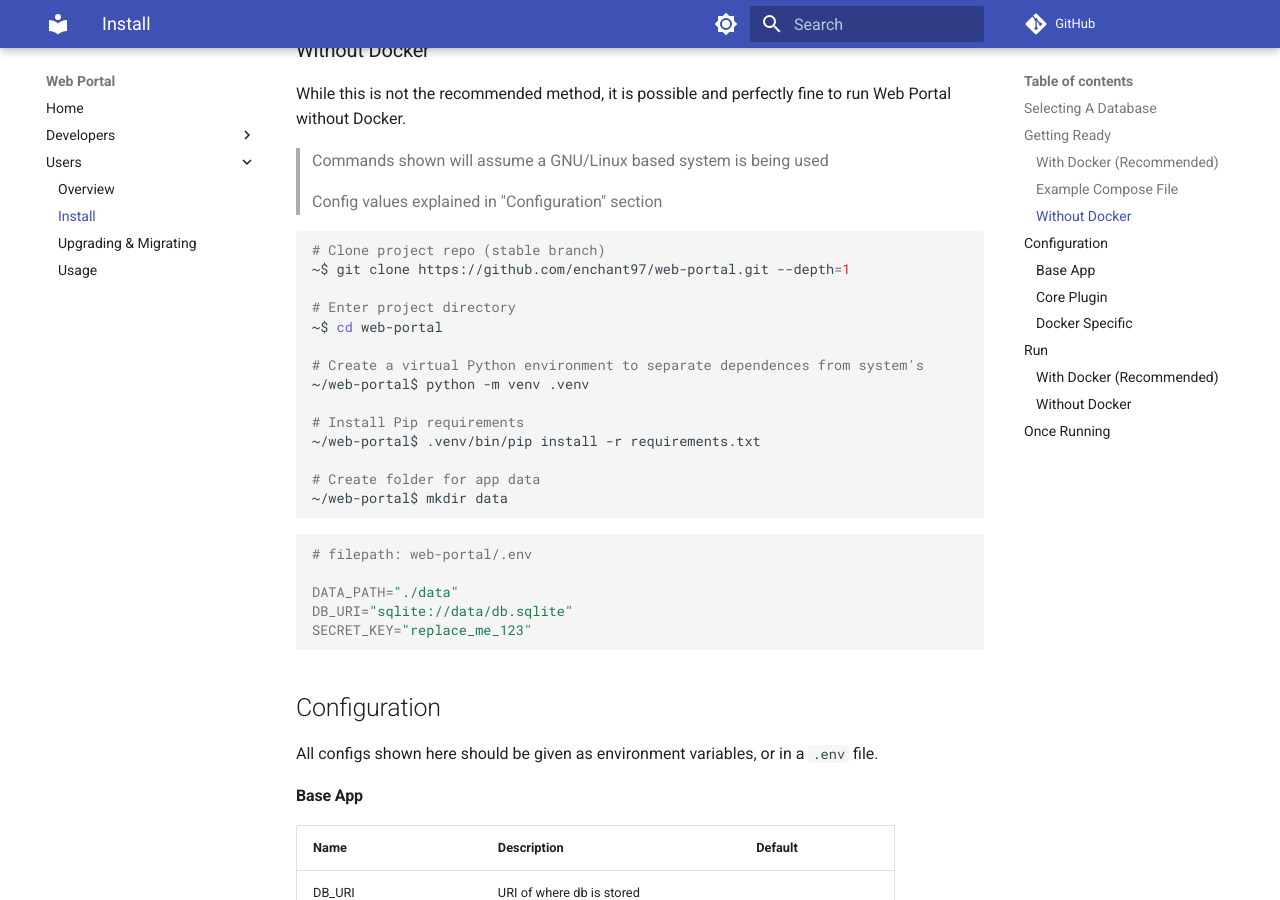
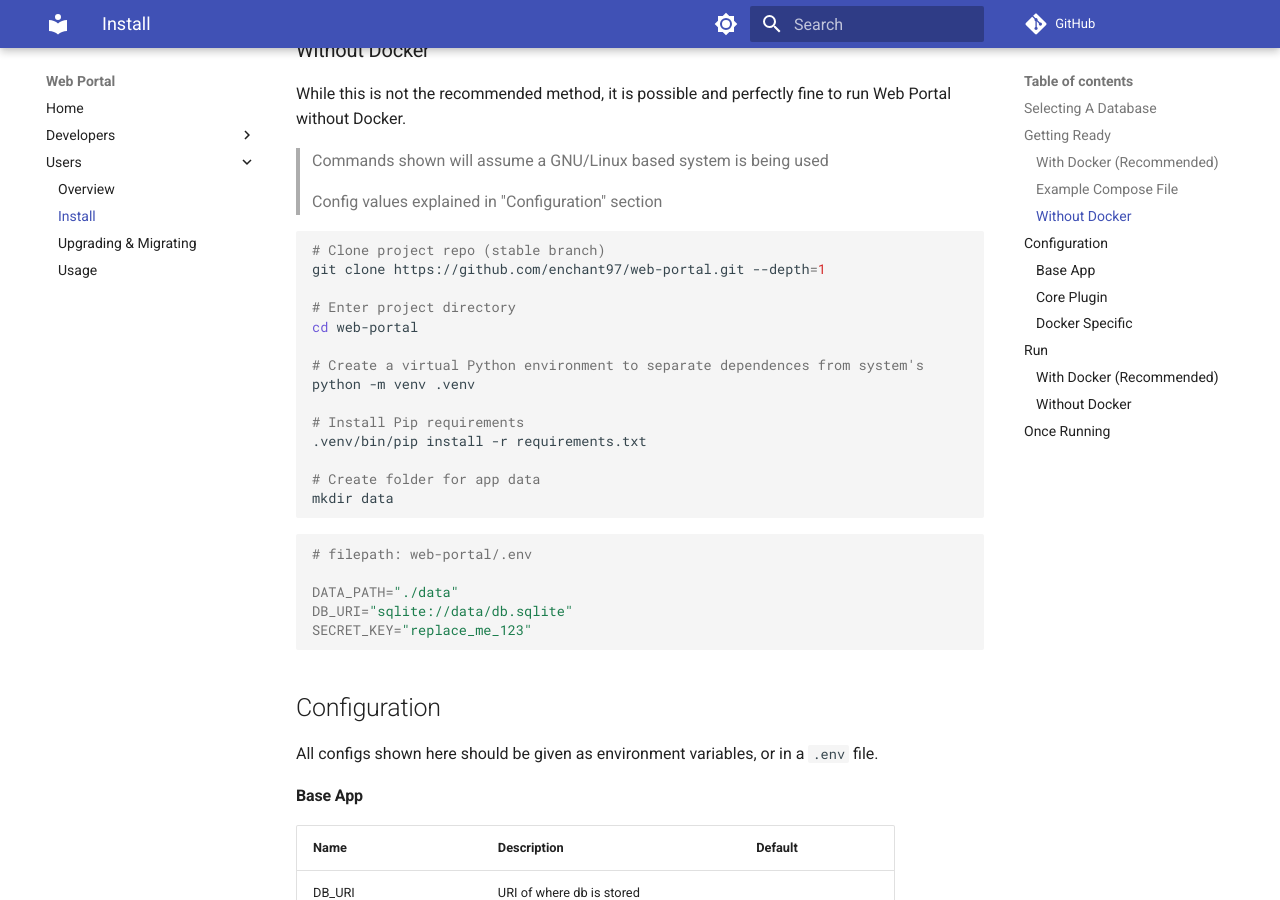
Before and after one commit to enchant97/web-portal, an MkDocs documentation site: the page built from docs/users/install.md, in a window 1280 px wide and 900 px high, scrolled down 1568 px. Built offline with MkDocs 1.6.1 and Material for MkDocs 9.7.7, drawn with Linux system fonts in a browser that asks for light colours; comment, search, counter and statistics services are not loaded; some of the changed text lies outside the part shown.

Commit message:
remove shell prefix to avoid confusion in install guide

````diff
--- a/docs/users/install.md
+++ b/docs/users/install.md
@@ -63,19 +63,19 @@ While this is not the recommended method, it is possible and perfectly fine to r
 
 ```bash
 # Clone project repo (stable branch)
-~$ git clone https://github.com/enchant97/web-portal.git --depth=1
+git clone https://github.com/enchant97/web-portal.git --depth=1
 
 # Enter project directory
-~$ cd web-portal
+cd web-portal
 
 # Create a virtual Python environment to separate dependences from system's
-~/web-portal$ python -m venv .venv
+python -m venv .venv
 
 # Install Pip requirements
-~/web-portal$ .venv/bin/pip install -r requirements.txt
+.venv/bin/pip install -r requirements.txt
 
 # Create folder for app data
-~/web-portal$ mkdir data
+mkdir data
 ```
 
 ```bash
@@ -153,7 +153,7 @@ After following the "Getting Ready" section, you can launch the app using Hyperc
 > You may want to run this command through systemd or similar, this will allow the app to run in the background and startup automatically.
 
 ```bash
-~/web-portal$ ./venv/bin/hypercorn 'web_portal.main:create_app()' --bind 0.0.0.0:8000 --workers 1
+./.venv/bin/hypercorn 'web_portal.main:create_app()' --bind 0.0.0.0:8000 --workers 1
 ```
 
 If you wish to configure Hypercorn the documentation can be found [here](https://pgjones.gitlab.io/hypercorn/), you could for example configure https or different bind methods.
````
